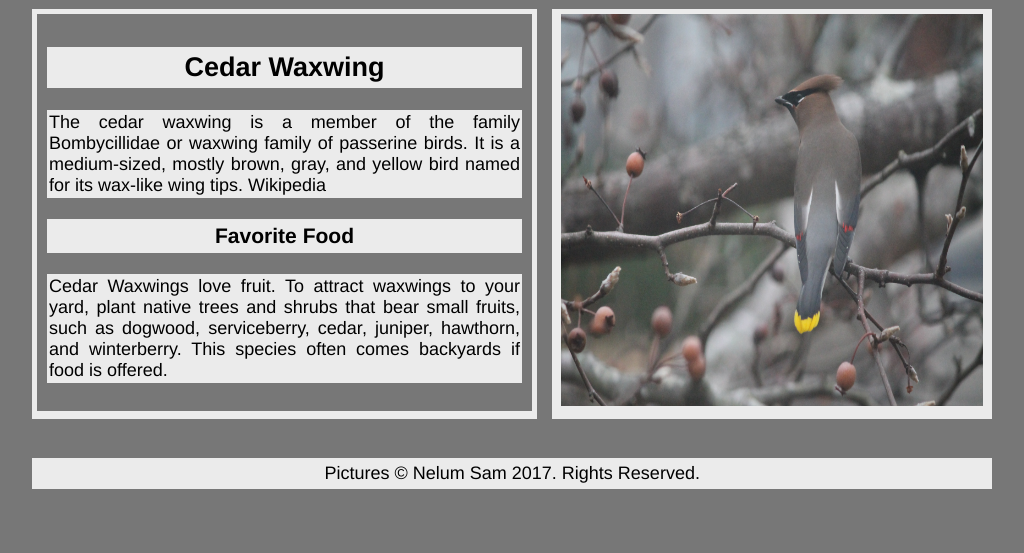
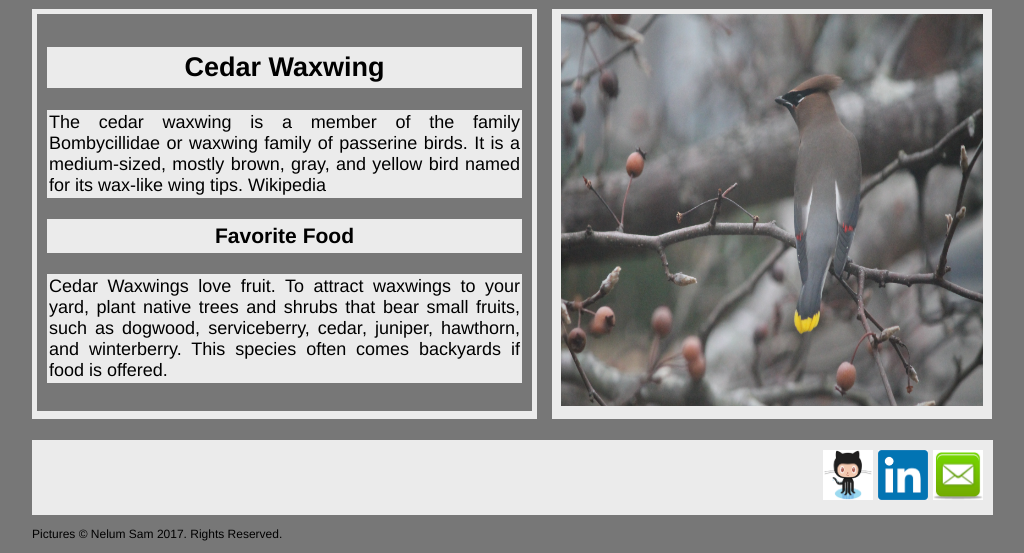
Before and after one commit to Dil2000/HW-Wireframe, a plain HTML site: page HW-Wireframe.git/index.html in a window 1280 px wide. Shown: the part 358-911 px from the top of the page, without its empty margins (128-1152 px from the left). Before the commit the page ends 878 px from the top, so only its background shows below. Drawn offline with Linux system fonts and the light colour scheme.

Commit message:
Contact Details

```diff
--- a/HW-Wireframe.git/index.html
+++ b/HW-Wireframe.git/index.html
@@ -33,12 +33,13 @@
     <div id="Aside" class="common">
         <img src="images/02.jpg" alt="Large Image" width="98%" height="98%">
     </div>
-    <br />
     <p id="clear">Clear text</p>
 <!-- Footer -->
     <div id="footer" class="common">
-        Pictures &copy Nelum Sam 2017. Rights Reserved.
+        <a href="https://github.com/Dil2000" target="_blank"><img src="images/git.png" alt="Github" width="50px" height="50px"></a>
+        <a href="https://www.linkedin.com/in/Nelum-Sam" target="_blank"><img src="images/linked.png" alt="LinkedIn" width="50px" height="50px"></a>
+        <a href="mailto:dnks2000@gmail.com" target="_blank"><img src="images/email.jpg" alt="dnks2000@gmail.com" width="50px" height="50px"></a>
     </div>
-    <br />
+    <p id="copy">Pictures &copy Nelum Sam 2017. Rights Reserved.</p>
 </body>
 </html>
--- a/HW-Wireframe.git/style.css
+++ b/HW-Wireframe.git/style.css
@@ -6,7 +6,7 @@ body {
     padding :10px;
     text-align:center;
 	background-color :#777;
-    font-family:Ariel,Helvetica Neue,Helvetica,Sans-serief;
+    font-family:Ariel,"Helvetica Neue",Helvetica,Sans-serief;
     font-size:18px;
     text-decoration-color: black;
 }
@@ -44,18 +44,27 @@ div#Aside{
     margin-left:2px;
 }
 
+/** Footer styles **/
 div#footer{
-    width:99%;
-    text-align:center;
-    margin-top:10px;
+    width:98%;
+    text-align:right;
+    padding:10px;
     overflow:none;
     clear:both;
 }
 
+/** Copy right text **/
+p#copy{
+    float:left;
+    font-size:12px;
+}
+
+/** Space before footer **/
 p#clear{
     clear:both;
     text-align:center;
     visibility:hidden;
+    font-size:10px;
 }
 
 /** Styles inside Section Div **/
```
Also changed, not shown: BasicPortfolio/Portfolio/index.html (renamed from Portfolio/index.html), BasicPortfolio/Portfolio/style.css (renamed from Portfolio/style.css), HW-Wireframe.git/images/email.jpg (added), HW-Wireframe.git/images/git.png (added), HW-Wireframe.git/images/linked.png (added).
